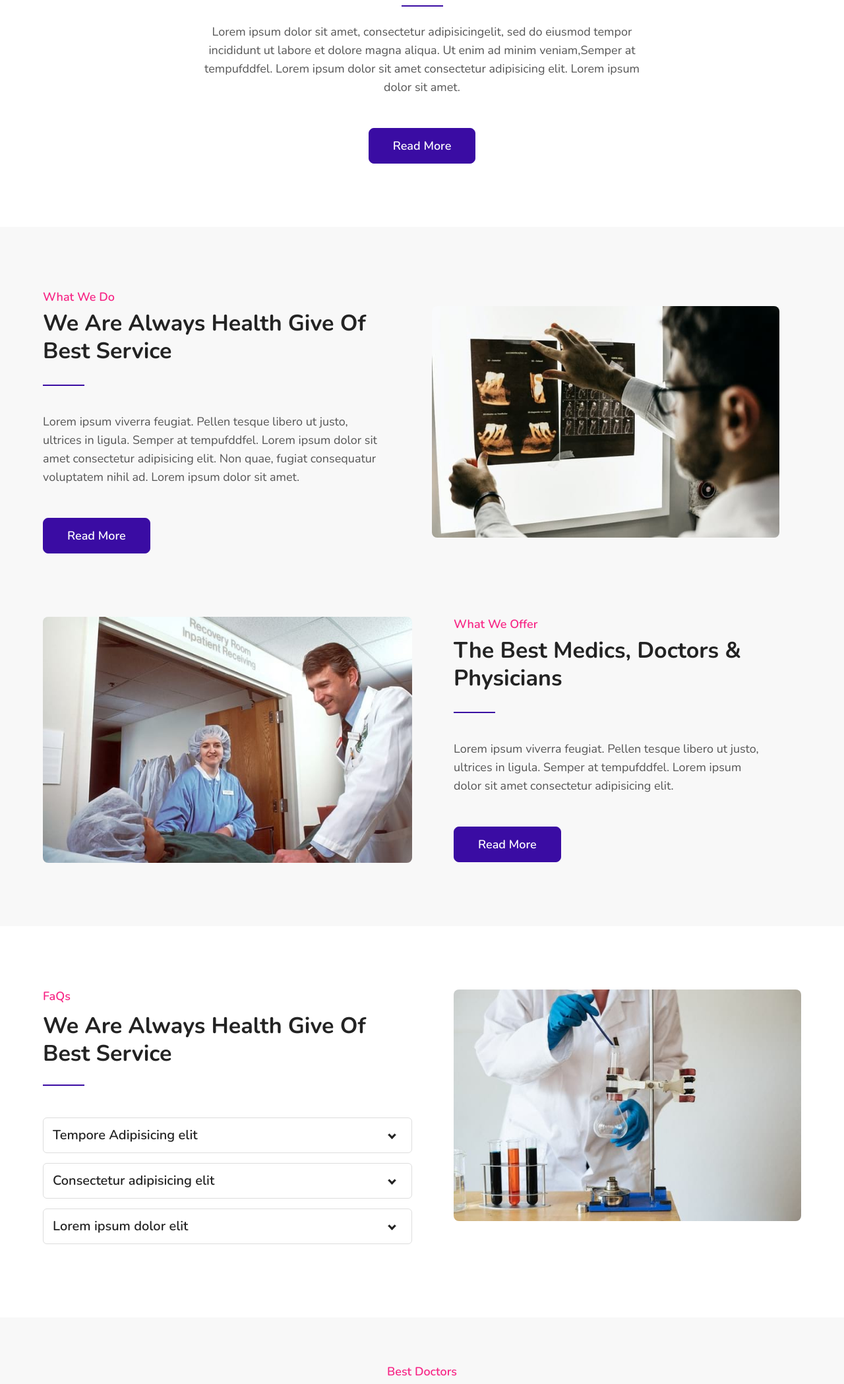
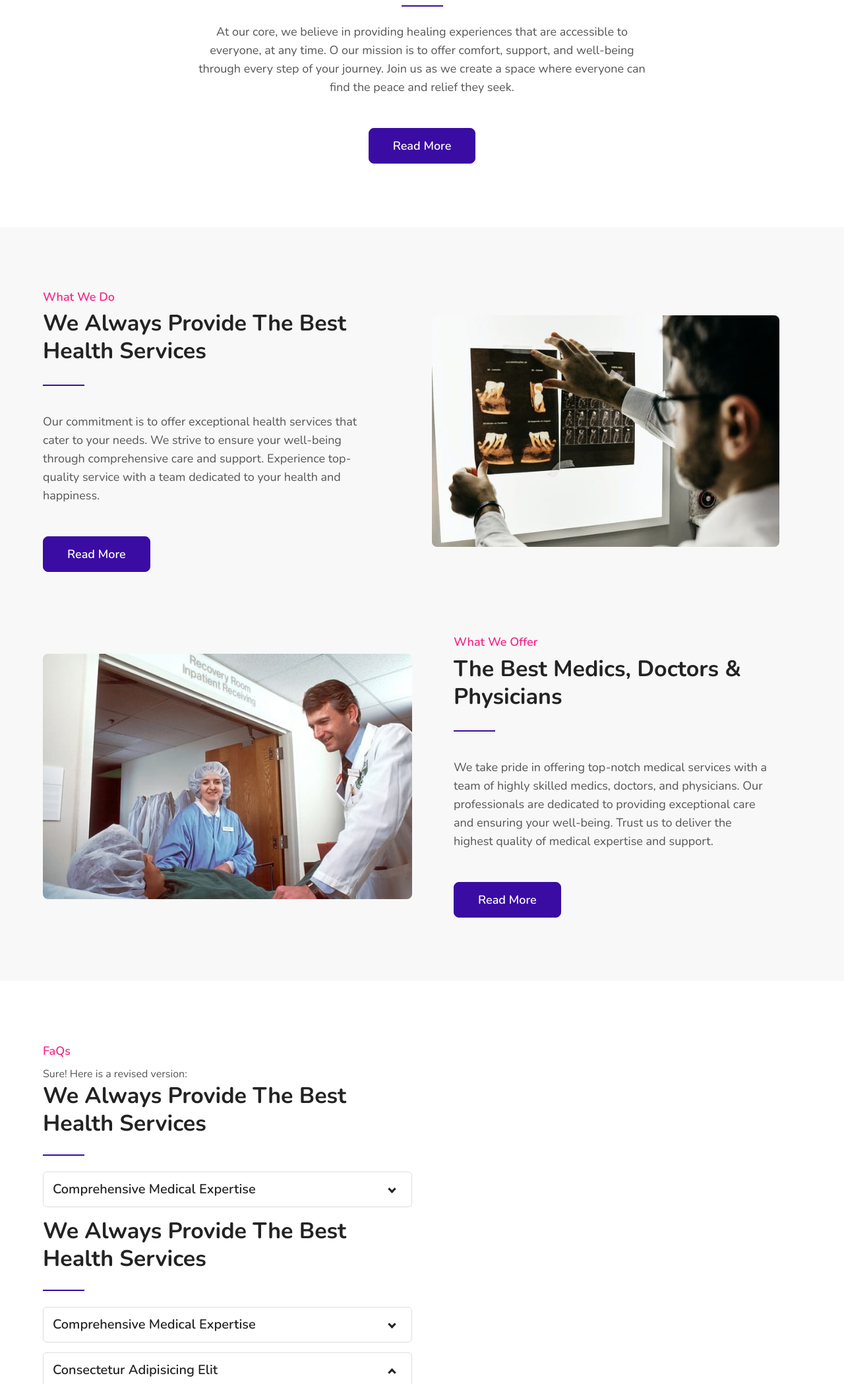
Before and after one commit to abhishekvempati7/Y20_FUTURE_Ready_Talent_Project, a plain HTML site: page about.html in a window 1280 px wide. Shown: the part 702-2800 px from the top of the page at 66% size. Drawn offline with nearby package versions, Linux system fonts and the light colour scheme.

Commit message:
Update about.html

```diff
--- a/about.html
+++ b/about.html
@@ -256,21 +256,14 @@
       <div class="cwp4-two align-items-center">
         <div class="abouthyn-inn text-center">
           <h6 class="sub-titlehny">Here & Now, Every Day</h6>
-          <h3 class="hny-title">Healing experiences- for everyone, all the time</h3>
+        <h3 class="hny-title">Healing Experiences - For Everyone, Always</h3>
 <div class="separatorhny"></div>
-          <p class="ab-para">Lorem ipsum dolor sit amet, consectetur adipisicingelit, sed do eiusmod tempor incididunt
-            ut labore et
-            dolore magna aliqua. Ut enim ad
-            minim veniam,Semper at tempufddfel. Lorem ipsum dolor sit amet consectetur adipisicing elit. Lorem ipsum
-            dolor sit amet.
-          </p>
-
+<p class="ab-para">At our core, we believe in providing healing experiences that are accessible to everyone, at any time. O
+our mission is to offer comfort, support, and well-being through every step of your journey. Join us as we create a space where everyone can find the peace and relief they seek.</p>
           <div class="buttons mt-5">
             <a href="services.html" class="btn btn-style btn-primary">Read More</a>
-
           </div>
         </div>
-
       </div>
     </div>
 
@@ -282,11 +275,10 @@
       <div class="row features-w3pvt-main align-items-center" id="features">
         <div class="col-lg-6 feature-gird pb-lg-5">
           <h6 class="sub-titlehny mb-2">What We Do</h6>
-          <h3 class="hny-title mb-4">We are always Health Give of best service</h3>
+       <h3 class="hny-title mb-4">We Always Provide the Best Health Services</h3>
 <div class="separatorhny"></div>
-          <p class="pr-lg-5">Lorem ipsum viverra feugiat. Pellen tesque libero ut justo,
-            ultrices in ligula. Semper at tempufddfel. Lorem ipsum dolor sit amet consectetur adipisicing
-            elit. Non quae, fugiat consequatur voluptatem nihil ad. Lorem ipsum dolor sit amet.</p>
+<p class="pr-lg-5">Our commitment is to offer exceptional health services that cater to your needs. We strive to ensure your well-being through comprehensive care and support.
+Experience top-quality service with a team dedicated to your health and happiness.</p>
           <div class="buttons mt-5">
             <a href="services.html" class="btn btn-style btn-primary">Read More</a>
           </div>
@@ -301,9 +293,8 @@
        <h6 class="sub-titlehny mb-2">What We Offer</h6>
 <h3 class="hny-title mb-4">The Best Medics, Doctors & Physicians</h3>
 <div class="separatorhny"></div>
-          <p class="pr-lg-5">Lorem ipsum viverra feugiat. Pellen tesque libero ut justo,
-            ultrices in ligula. Semper at tempufddfel. Lorem ipsum dolor sit amet consectetur adipisicing
-            elit.</p>
+<p class="pr-lg-5">We take pride in offering top-notch medical services with a team of highly skilled medics, doctors, and physicians. Our professionals are dedicated to providing exceptional care and ensuring your well-being.
+  Trust us to deliver the highest quality of medical expertise and support.</p>
           <div class="buttons mt-5">
             <a href="services.html" class="btn btn-style btn-primary">Read More</a>
           </div>
@@ -322,29 +313,35 @@
             <h6 class="sub-titlehny">
               FaQs
             </h6>
-            <h3 class="hny-title">We Are Always Health Give Of Best Service
-            </h3>
+
+Sure! Here is a revised version:
+
+<h3 class="hny-title">We Always Provide the Best Health Services</h3>
 <div class="separatorhny"></div>
-          </div>
 <ul>
   <li>
     <input type="checkbox" checked>
     <i></i>
-              <h4>Tempore Adipisicing elit</h4>
-              <p>Sit amet consectetur adipisicing elit. Voluptates amet earum velit nobis aliquam
-                laboriosam nihil debitis animi vitae eos nisi laudantium. Tempore reiciendis ipsam culpa, qui
-                voluptates eveniet, incidunt officiis eaque iste minima autem.</p>
+    <h4>Comprehensive Medical Expertise</h4>
+    <p>Our dedicated team of professionals is committed to offering top-quality care. We provide exceptional medical services tailored to meet your needs. Experience compassionate care with our expert team, ensuring your well-being at every step.</p>
   </li>
+</ul>
+               <h3 class="hny-title">We Always Provide the Best Health Services</h3>
+<div class="separatorhny"></div>
+<ul>
   <li>
     <input type="checkbox" checked>
     <i></i>
-              <h4>Consectetur adipisicing elit</h4>
-              <p>Lorem ipsum dolor, sit amet consectetur adipisicing elit. Voluptates amet earum velit nobis aliquam
-                laboriosam nihil quasi fuga, ad corrupti libero omnis sapiente
-                non assumenda excepturi aperiam animi vitae eos nisi laudantium. Tempore reiciendis ipsam culpa, qui
-                voluptates eveniet, incidunt officiis eaque iste minima autem.</p>
+    <h4>Comprehensive Medical Expertise</h4>
+    <p>Our dedicated team of professionals is committed to offering top-quality care. We provide exceptional medical services tailored to meet your needs. Experience compassionate care with our expert team, ensuring your well-being at every step.</p>
   </li>
   <li>
+    <input type="checkbox">
+    <i></i>
+    <h4>Consectetur Adipisicing Elit</h4>
+    <p>Lorem ipsum dolor, sit amet consectetur adipisicing elit. Voluptates amet earum velit nobis aliquam laboriosam nihil quasi fuga, ad corrupti libero omnis sapiente non assumenda excepturi aperiam animi vitae eos nisi laudantium. Tempore reiciendis ipsam culpa, qui voluptates eveniet, incidunt officiis eaque iste minima autem.</p>
+  </li>
+</ul>
               <input type="checkbox" checked>
               <i></i>
               <h4>Lorem ipsum dolor elit</h4>
@@ -563,8 +560,8 @@
           <div class="col-lg-4 col-md-6 col-sm-7 footer-list-29 footer-4 mt-lg-0 mt-5">
             <h6 class="footer-title-29">Infomation</h6>
             <p class="mb-3">Lorem ipsum viverra feugiat. Pellen tesque libero ut justo, ultrices in ligula.</p>
-            <p><strong>Address :</strong> healthease, 343 Honey Avenue street, NY - 62617.</p>
-            <p class="my-2"><strong>Phone :</strong> <a href="tel:+12 23456799">+12 23456799</a></p>
+            <p><strong>Address :</strong> healthease, Green Fields, Vaddeswaram, Andhra Pradesh 522302.</p>
+            <p class="my-2"><strong>Phone :</strong> <a href="tel:+91 96767 71428">+91 96767 71428</a></p>
             <p><strong>Email :</strong> <a href="mailto:info@example.com">info@example.com</a></p>
 
 
```
Lines whose indentation alone changed are shown as unchanged.
